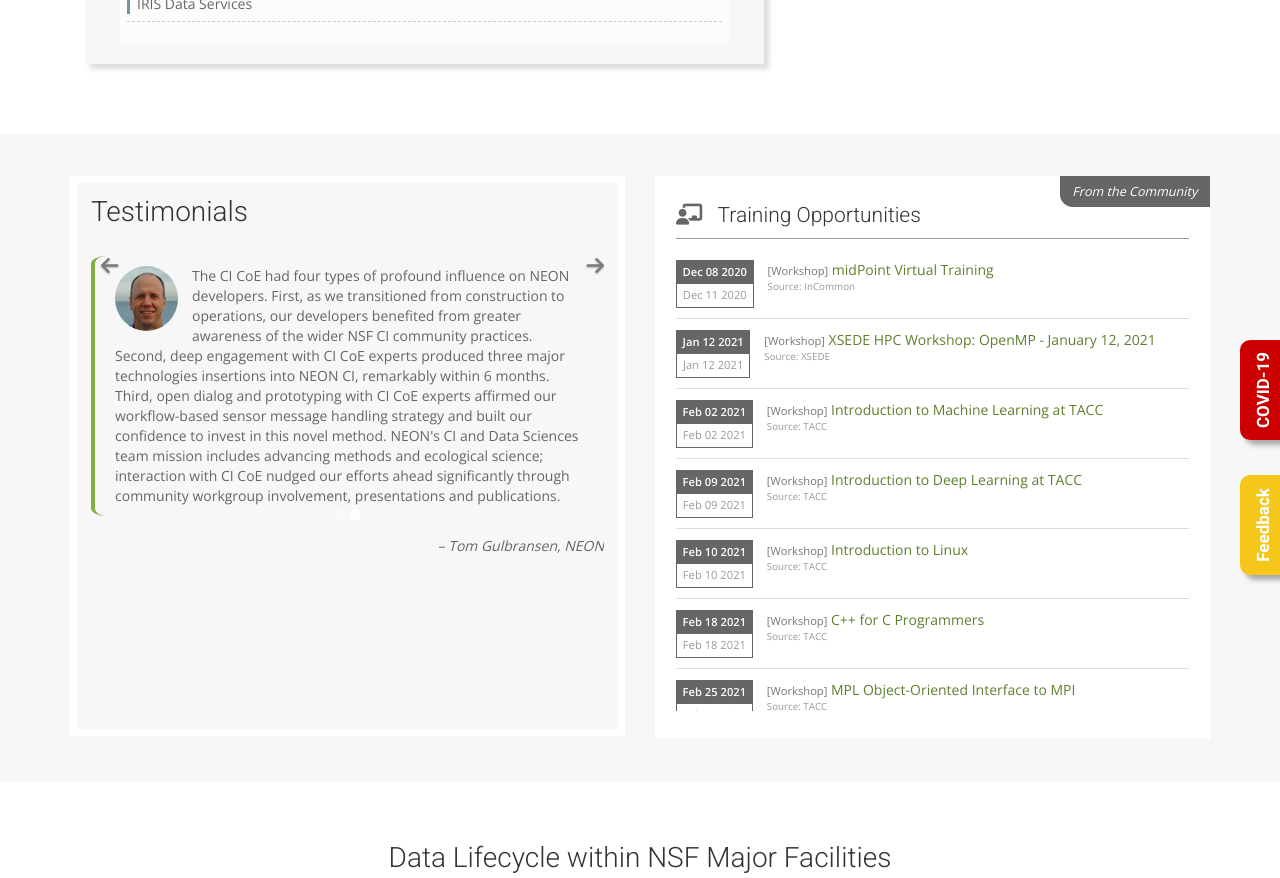
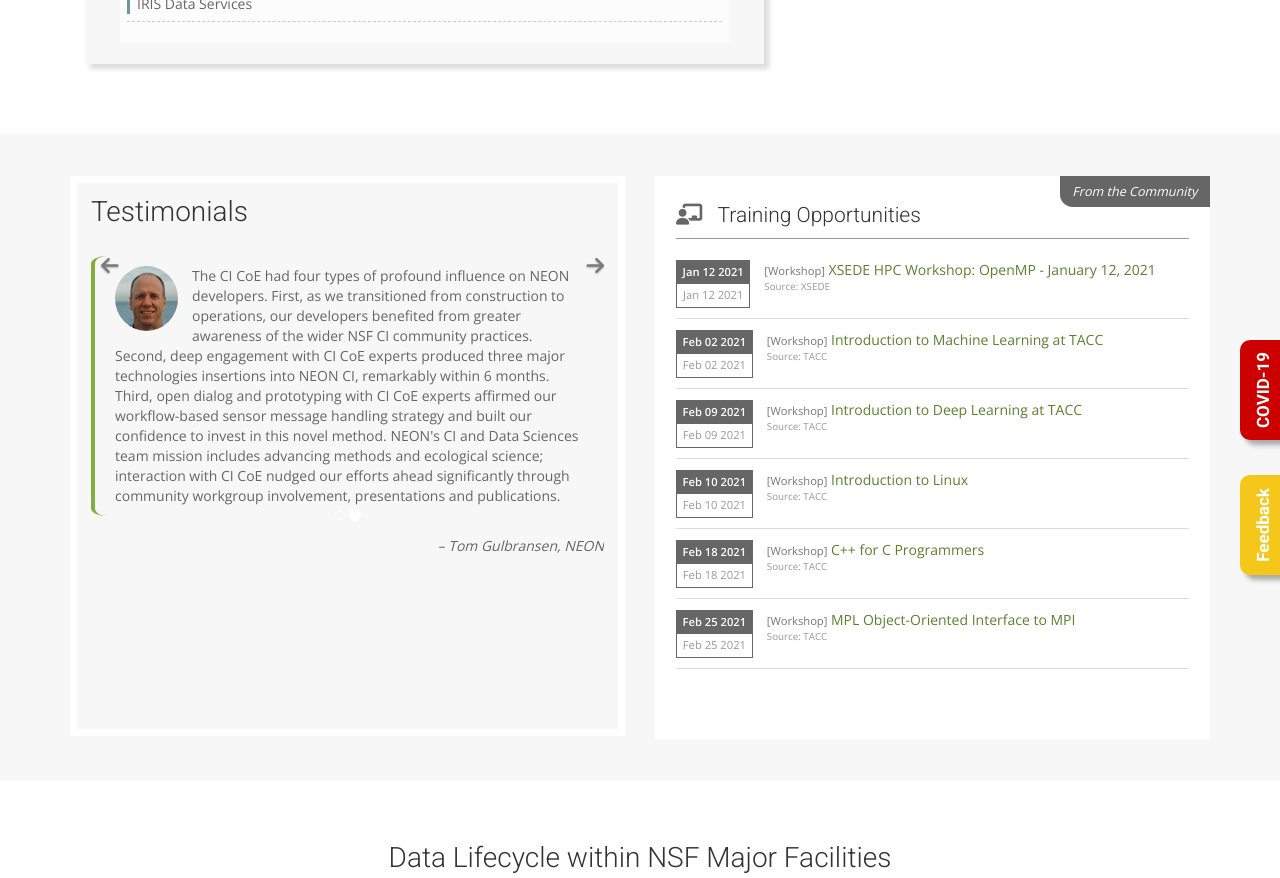
Before and after one commit to cicoe/cicoe.github.io, a Jekyll site: the page built from index.html, in a window 1280 px wide and 900 px high, scrolled down 907 px, cut to the strip 0-878 px from the top of the window. Built offline with Jekyll 4.4.1, drawn with Linux system fonts in a browser that asks for light colours; nearby versions of some CDN libraries; some web fonts are replaced; comment, search, counter and statistics services are not loaded.

Commit message:
updated training events

```diff
--- a/_data/training_opportunities.yml
+++ b/_data/training_opportunities.yml
@@ -1,10 +1,3 @@
-- categroy: Workshop
-  end_date: December 11, 2020
-  source: InCommon
-  start_date: December 08, 2020
-  time: ''
-  title: midPoint Virtual Training
-  website: "https://incommon.org/academy/midpoint-evolveum/"
 - categroy: Workshop
   end_date: January 12, 2021
   source: XSEDE
```
